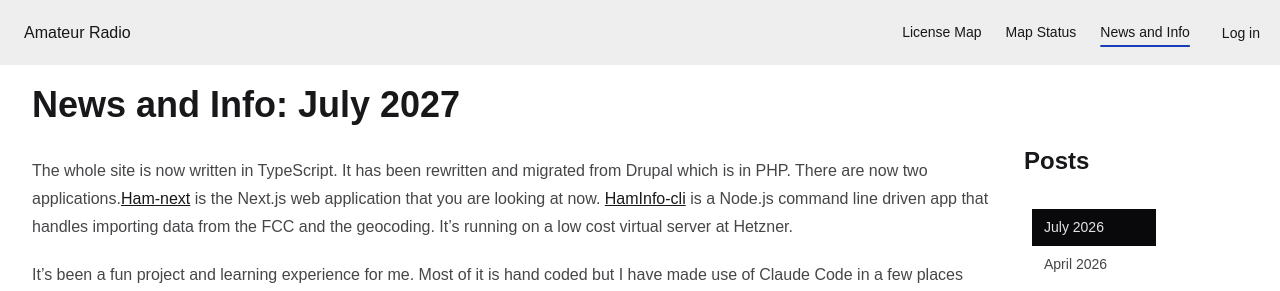
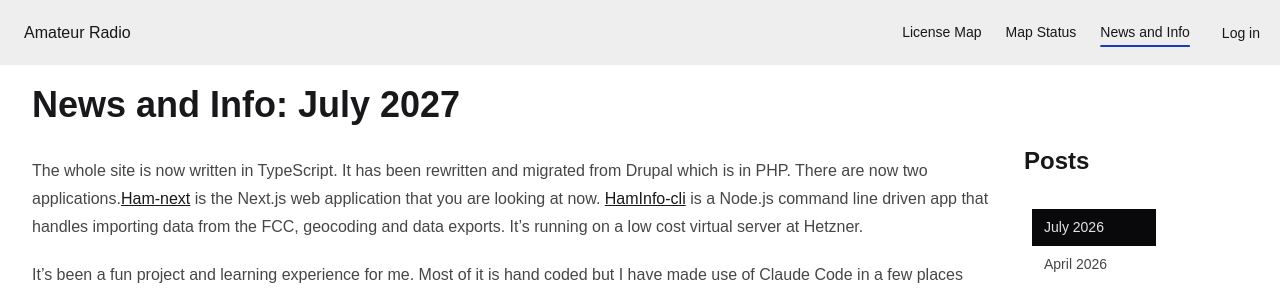
Before and after one commit to signal599/ham-next, a Next.js app: page /news in a window 1280 px wide. Shown: the top 291 px of the page. Built offline with nearby package versions, Linux system fonts and the light colour scheme; no server answers.

Commit message:
News update

```diff
--- a/app/news/page.tsx
+++ b/app/news/page.tsx
@@ -10,7 +10,7 @@ export default function Page() {
         The whole site is now written in TypeScript. It has been rewritten and migrated from Drupal which is in PHP. There are now two applications.
         <a href="https://github.com/signal599/ham-next">Ham-next</a> is the Next.js web application
         that you are looking at now. <a href="https://github.com/signal599/haminfo-cli">HamInfo-cli</a> is a Node.js command line driven
-        app that handles importing data from the FCC and the geocoding. It’s running on a low cost virtual server at Hetzner.
+        app that handles importing data from the FCC, geocoding and data exports. It’s running on a low cost virtual server at Hetzner.
       </p>
       <p>
         It’s been a fun project and learning experience for me. Most of it is hand coded but I have made use of Claude Code
```
